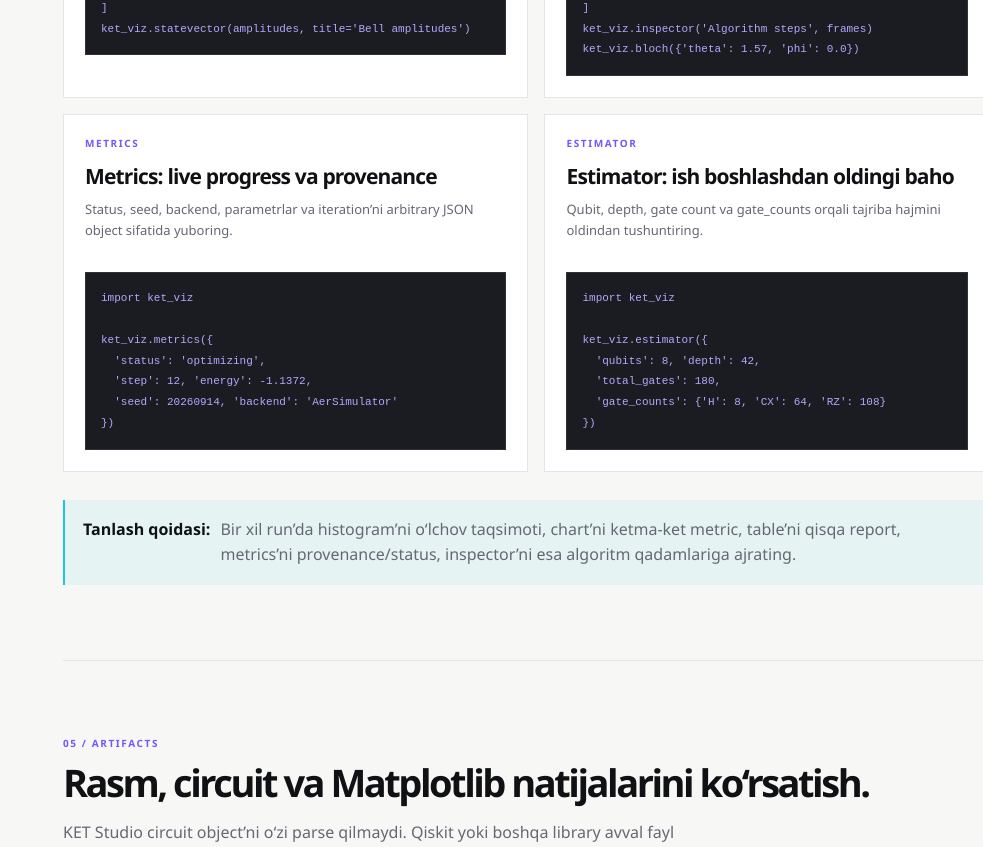
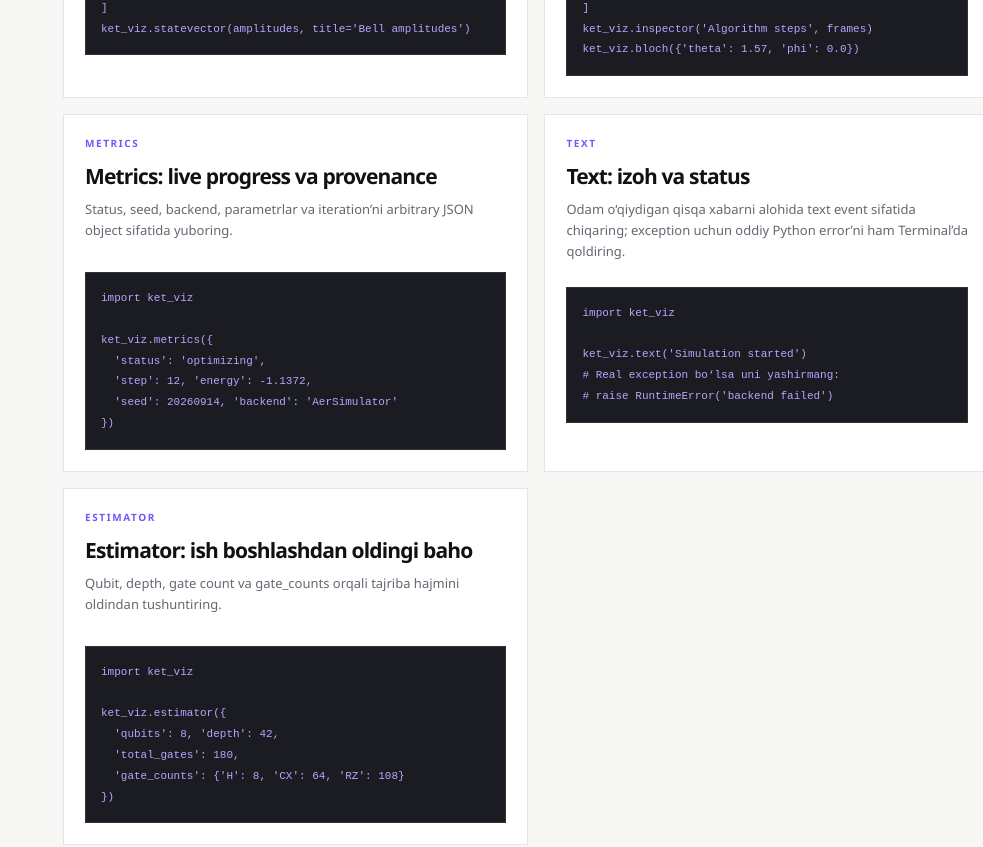
Before and after one commit to quantum-axion-20260905/ketstudio-website, a Next.js app: page /docs in a window 1280 px wide. Shown: the part 5220-6067 px from the top of the page, without its empty margins (297-1280 px from the left). Built offline with nearby package versions, Linux system fonts and the light colour scheme.

Commit message:
docs: document text event helper

```diff
--- a/app/docs/page.tsx
+++ b/app/docs/page.tsx
@@ -60,6 +60,14 @@ const examples = [
     descriptionUz: "Status, seed, backend, parametrlar va iteration’ni arbitrary JSON object sifatida yuboring.",
     descriptionEn: "Send status, seed, backend, parameters and iteration as an arbitrary JSON object.",
     code: "import ket_viz\n\nket_viz.metrics({\n  'status': 'optimizing',\n  'step': 12, 'energy': -1.1372,\n  'seed': 20260914, 'backend': 'AerSimulator'\n})",
+  },
+  {
+    id: "text",
+    titleUz: "Text: izoh va status",
+    titleEn: "Text: notes and status",
+    descriptionUz: "Odam o‘qiydigan qisqa xabarni alohida text event sifatida chiqaring; exception uchun oddiy Python error’ni ham Terminal’da qoldiring.",
+    descriptionEn: "Send a human-readable note as a text event; keep Python exceptions visible in the Terminal for diagnosis.",
+    code: "import ket_viz\n\nket_viz.text('Simulation started')\n# Real exception bo‘lsa uni yashirmang:\n# raise RuntimeError('backend failed')",
   },
   {
     id: "estimator",
```
